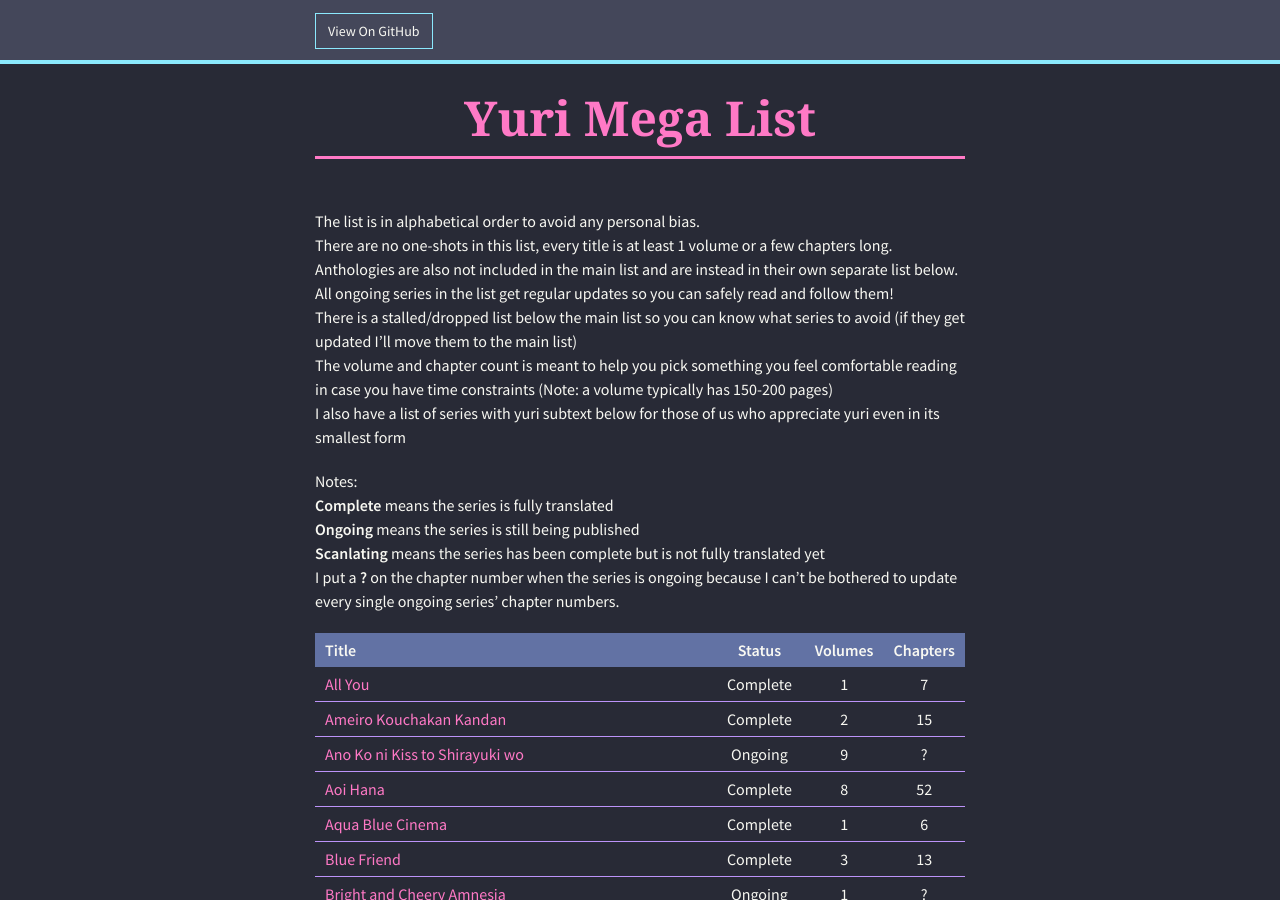
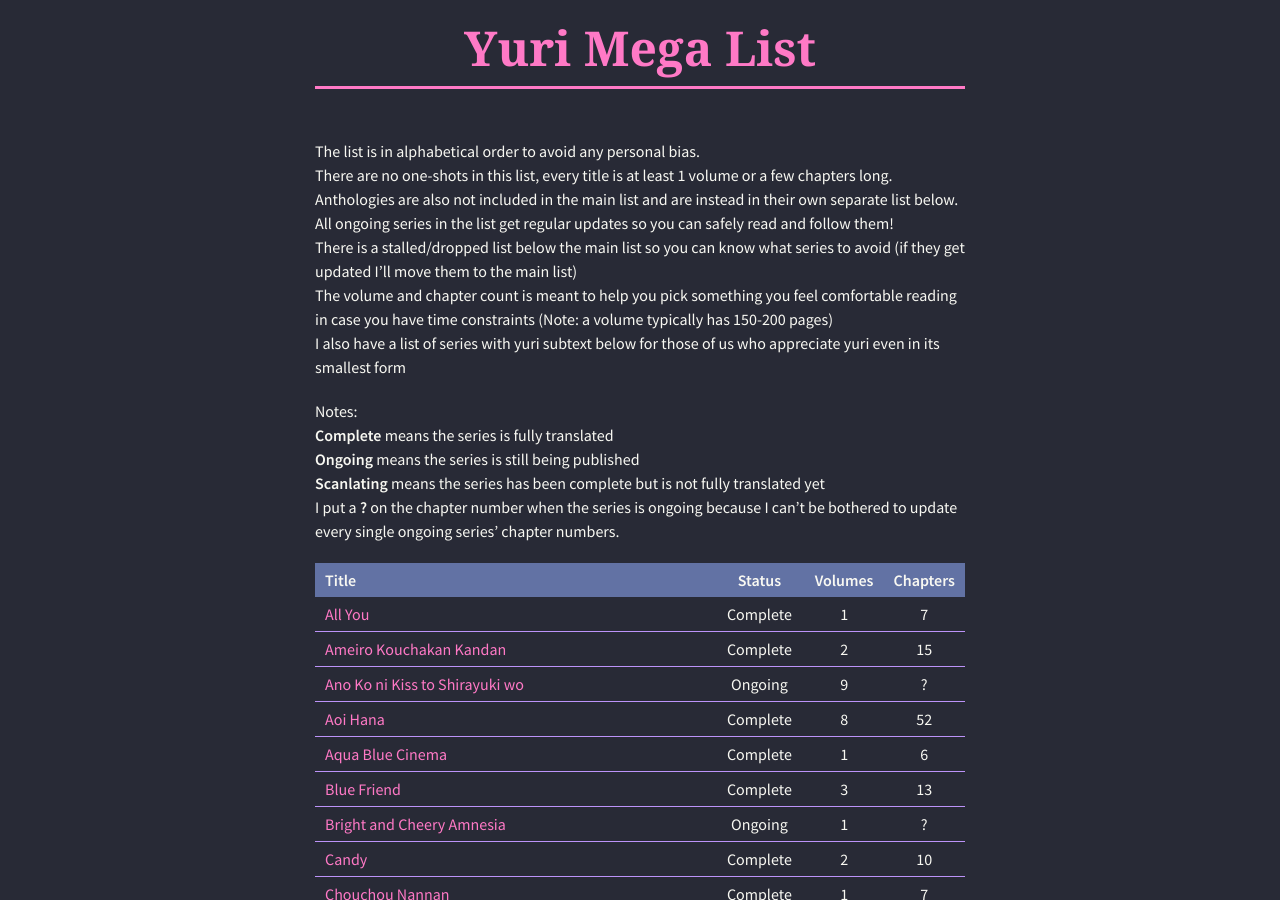
Before and after one commit to Nogooduser/yuri-list, a Jekyll site: the page built from index.md, in a window 1280 px wide and 900 px high. Built offline with Jekyll 4.4.1, drawn with Linux system fonts in a browser that asks for light colours; nearby versions of some CDN libraries; the repository's description, which GitHub fills in, is left out.

Commit message:
Update _config.yml

```diff
--- a/_config.yml
+++ b/_config.yml
@@ -2,6 +2,5 @@ title: Yuri Mega List
 show_downloads: false
 google_analytics:
 remote_theme: "dracula/gh-pages"
-show_header: true
 sass:
     style: compressed
```
